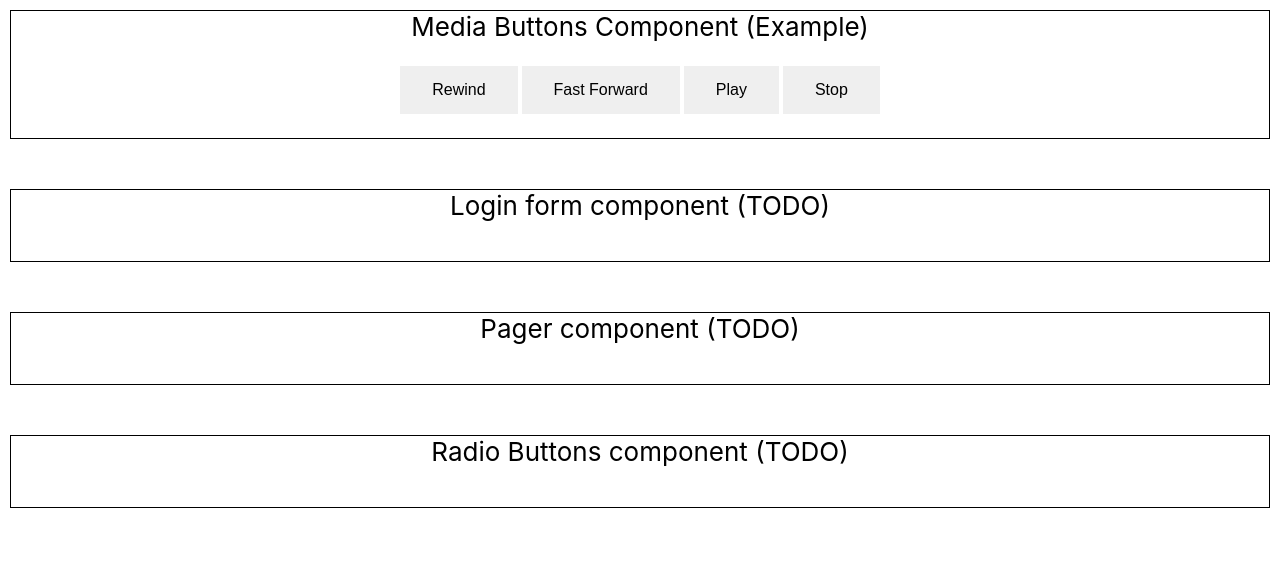
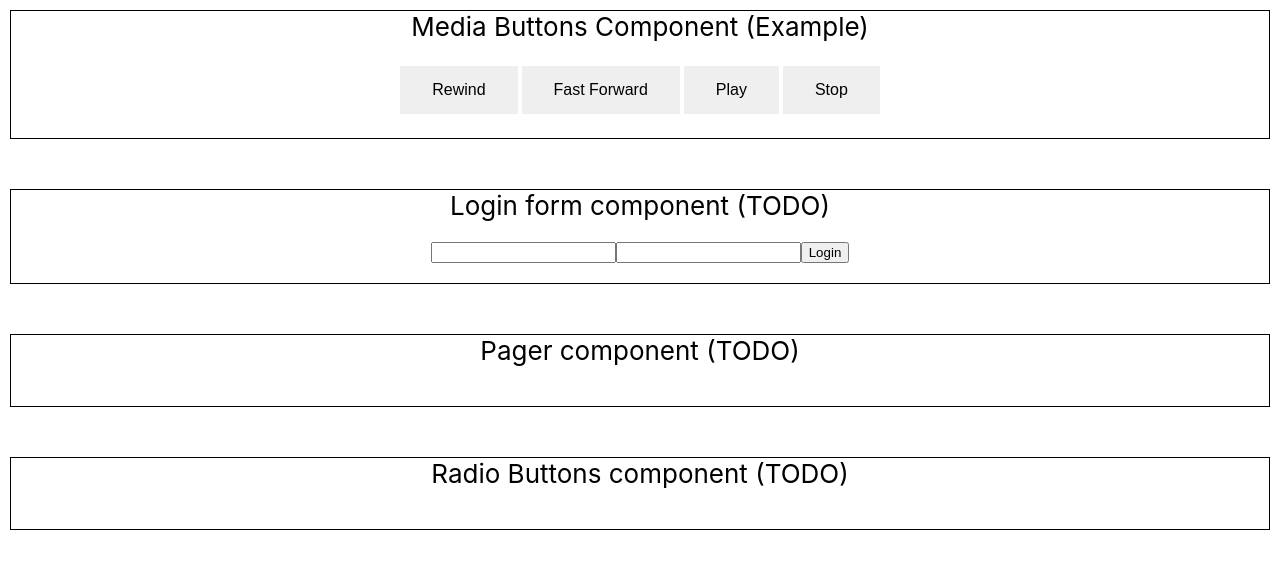
Before and after one commit to prof-tejera/homework-3-Bianca-Morris, a React (Create React App) app: page / in a window 1280 px wide. Shown: the top 568 px of the page. Built offline with nearby package versions, Linux system fonts and the light colour scheme.

Commit message:
add basic login form functionality

```diff
--- a/src/LoginForm/LoginForm.js
+++ b/src/LoginForm/LoginForm.js
@@ -2,8 +2,39 @@ import { Component } from 'react';
 import './LoginForm.css';
 
 class LoginForm extends Component {
+  constructor(props) {
+    super(props);
+    this.state = {
+      username: "",
+      password: ""
+    };
+  }
+
+  clearForm() {
+    this.setState({ username: "", password: "" });
+  }
+
+  onTextChange(e) {
+    const { target: { value = "", name = null } = {} } = e;
+
+    if (!name) { throw new Error("Cannot find name of input"); }
+    this.setState({ [name]: value });
+  }
+
+  handleSubmit(e) {
+    const { username } = this.state;
+    alert(`Welcome, ${username}!`);
+    e.preventDefault();
+  }
+
   render() {
-    return null;
+    return (
+      <form onSubmit={(e) => this.handleSubmit(e)}>
+        <input type="text" name="username" onChange={(e) => this.onTextChange(e)}/>
+        <input type="password" name="password" onChange={(e) => this.onTextChange(e)}/>
+        <input type="submit" value="Login" />
+      </form>
+    );
   }
 }
 
```
